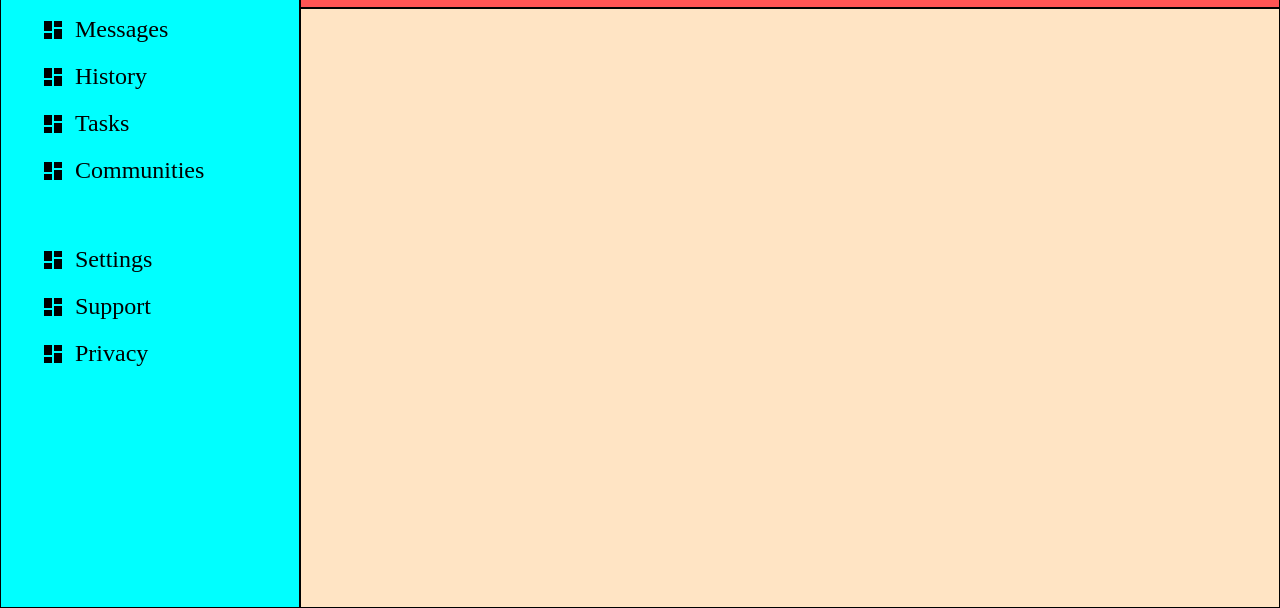
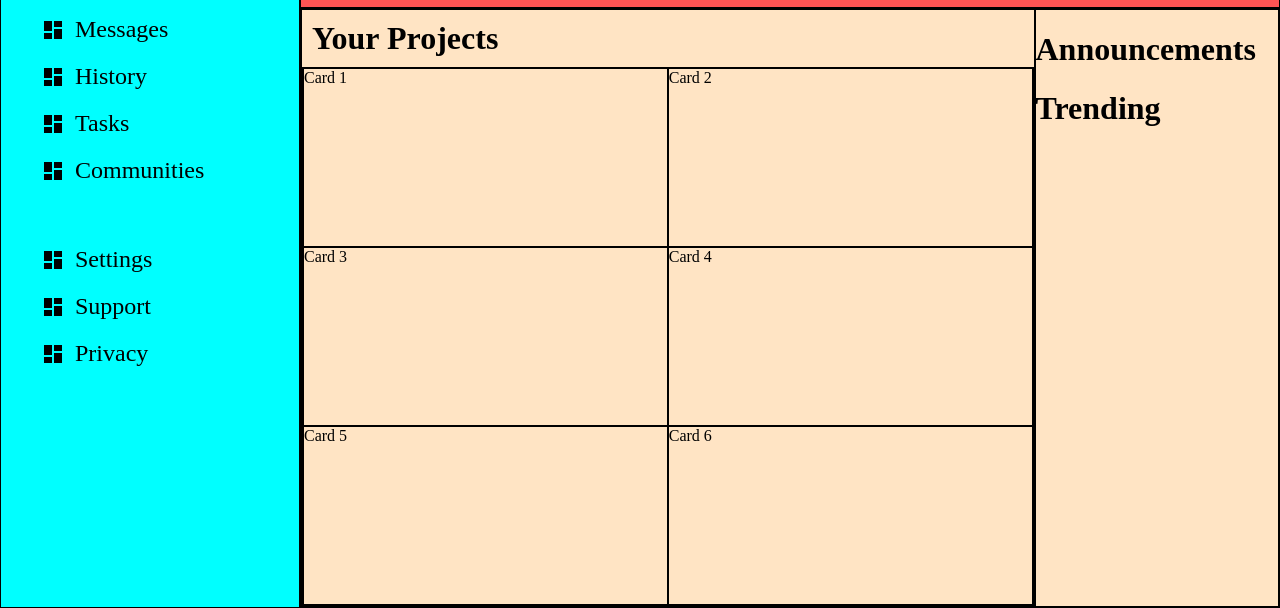
Before and after one commit to JackAgtual/admin-dashboard, a plain HTML site: page index.html in a window 1280 px wide. Shown: the part 192-800 px from the top of the page. Drawn offline with Linux system fonts and the light colour scheme.

Commit message:
Card layout

```diff
--- a/index.html
+++ b/index.html
@@ -100,6 +100,22 @@
             <button>Share</button>
         </div>
     </div>
-    <div class="main-content"></div>
+    <div class="main-content">
+        <div class="projects">
+            <h1>Your Projects</h1>
+            <div class="cards">
+                <div class="card">Card 1</div>
+                <div class="card">Card 2</div>
+                <div class="card">Card 3</div>
+                <div class="card">Card 4</div>
+                <div class="card">Card 5</div>
+                <div class="card">Card 6</div>
+            </div>
+        </div>
+        <div class="other-cards">
+            <h1>Announcements</h1>
+            <h1>Trending</h1>
+        </div>
+    </div>
 </body>
 </html>
--- a/styles.css
+++ b/styles.css
@@ -146,3 +146,22 @@ img {
     border-radius: 20px;
     border: none;
 }
+
+/* Main content styling */
+.main-content {
+    display: grid;
+    grid-template-columns: 3fr 1fr;
+}
+
+.projects {
+    display: grid;
+    grid-template-rows: min-content 1fr;
+}
+
+.projects > h1 {
+    margin: 10px;
+}
+.cards {
+    display: grid;
+    grid-template-columns: 1fr 1fr;
+}
```
